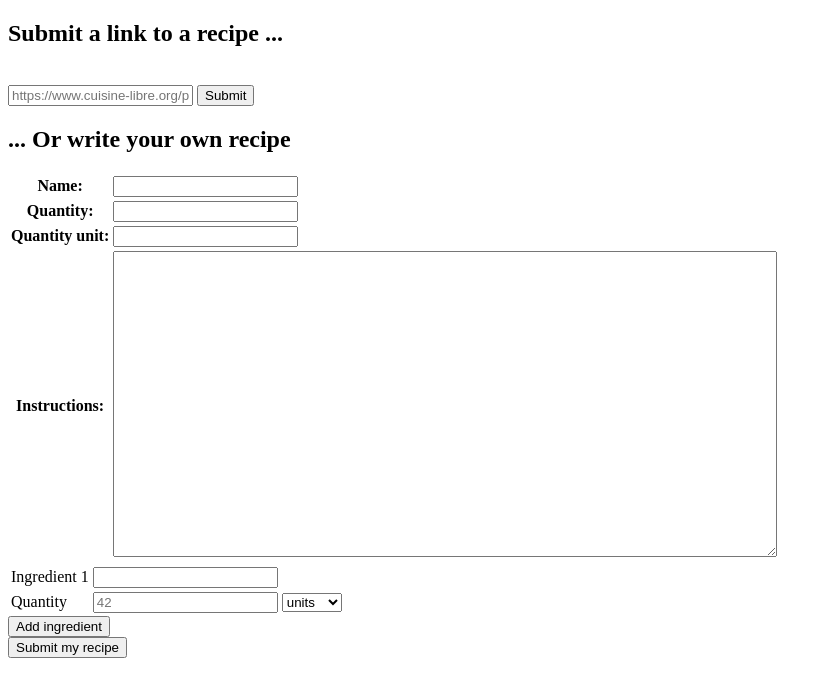
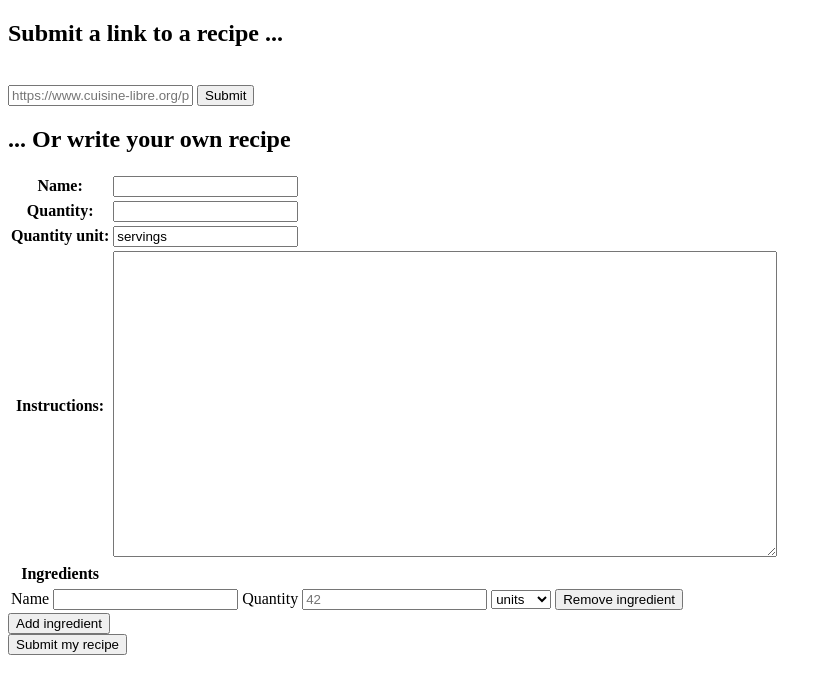
Before and after one commit to Hungry-Students/recipy, a Django app: page /recipes/write in a window 1280 px wide. Shown: the top 697 px of the page, without its empty margins (0-832 px from the left). Run offline with Django 3.2, Linux system fonts and the light colour scheme; the visitor is signed in with stand-in values (Sample User, id 1); data that the repository does not hold is empty.

Commit message:
Add possibility to remove ingredient in javascript. First implementation of backend for ingredients TODO : change models in order to allow empty quantity and quantity unit for ingredients (e.g. salt) and link ingredient backend to parser. Change representation of not included fields of Recipe model (cooking time as int, diet as manytomany relationship) and implement them in the form

```diff
--- a/recipes/static/recipes/ingredient_form_script.js
+++ b/recipes/static/recipes/ingredient_form_script.js
@@ -1,15 +1,19 @@
-var addIngredient = (function () {
-	var ingredient_counter = 1;
-	return function () {
-		ingredient_counter +=1;
-		var input =
-		`<tr>
-			<td>Ingredient ${ingredient_counter}</td>
+function removeIngredient(n) {
+	item = document.getElementById("ingredient"+n+"_input");
+	item.parentNode.removeChild(item);
+}
+
+function addIngredient() {
+	var ingredient_counter =0;
+	while (document.getElementById("ingredient"+ingredient_counter+"_input")){
+		ingredient_counter+=1;
+	}
+	var tr_node = document.createElement("TR");
+	tr_node.innerHTML =
+	`<td>Name</td>
 	<td>
-				  <input list="ingredients_list" id="ingredient${ingredient_counter}" name="ingredient${ingredient_counter}">
+		<input list="ingredients_list" id="ingredient${ingredient_counter}_name" name="ingredient${ingredient_counter}_name">
 	</td>
-		</tr>
-		<tr>
 	<td>Quantity</td>
 	<td>
 		<input type="number" id="ingredient${ingredient_counter}_quantity" name="ingredient${ingredient_counter}_quantity" placeholder="42">
@@ -18,7 +22,9 @@ var addIngredient = (function () {
 			<option value="grams">grams</option>
 		</select>
 	</td>
-		</tr>`;
-		document.getElementById("ingredient_input").innerHTML += input;
+	<td>
+		<button type="button" onclick=removeIngredient(${ingredient_counter}) >Remove ingredient</button><br>
+	</td>`;
+	tr_node.id = `ingredient${ingredient_counter}_input`;
+	document.getElementById("ingredient_input").appendChild(tr_node);
 }
-}) ()
--- a/recipes/templates/recipes/write.html
+++ b/recipes/templates/recipes/write.html
@@ -44,32 +44,23 @@
 		            {% csrf_token %}
 		            <table>
 		            	{{ form.as_table }}
-		            </table>
+
 			        	<datalist id= "ingredients_list">
 						    <option value=""> None </option>
 								{% for ingredient in ingredient_list %}
 								  <option value="{{ ingredient }}"> {{ ingredient }} </option>
 								{% endfor %}
 					  	</datalist>
+					  	<tbody>
+					  		<th> Ingredients </th>
 					    	<table id="ingredient_input">
+								<script> addIngredient() </script>
+						    </table>
 						    <tr>
-							<td>Ingredient 1</td>
-							<td>
-								  <input list="ingredients_list" id="ingredient1" name="ingredient1">
-							</td>
-						</tr>
+						    	<button type="button" onclick=addIngredient() >Add ingredient</button><br>
 						    <tr>
-							<td>Quantity</td>
-							<td>
-								  <input type="number" id="ingredient1_quantity" name="ingredient1_quantity" placeholder="42">
-								  <select name="ingredient1_quantity_unit" id="ingredient1_quantity_unit">
-										<option value="units">units</option>
-										<option value="grams">grams</option>
-								  </select>
-							</td>
-						</tr>
+						</tbody>
 				    </table>
-		            <button type="button" onclick=addIngredient() >Add ingredient</button><br>
 		            <input type="submit" value="Submit my recipe">
 		        </form>
 		    </div>
--- a/recipes/views.py
+++ b/recipes/views.py
@@ -9,6 +9,7 @@ from recipe_scrapers import scrape_me, WebsiteNotImplementedError
 from .models import Ingredient, Recipe, IngredientQuantity #, RecipeCategory, RestrictedDiet
 from .parser import IngredientParser, YieldsParser
 from .forms import RecipeForm
+import re
 
 def index(request):
     latest_recipes_list = Recipe.objects.order_by('-id')[:5]
@@ -29,7 +30,7 @@ def detail_recipe(request, recipe_id):
 ### SUBMITTING RECIPES ###
 
 def write(request, error_message_link=None, error_message_form=None, existing_recipe=None):
-	form = RecipeForm()
+	form = RecipeForm(initial = {'quantity_unit' : 'servings'})
 	ingredient_list = Ingredient.objects.order_by('name')
 	context = {
 		'error_message_link' : error_message_link,
@@ -52,23 +53,24 @@ def handle_form(request):
 		    return write(request, error_message_form = 'this recipe already exists', existing_recipe = temp[0])
 
 		#extracting ingredients and checking for ingredient duplicates
-		ingredient_quantities = {}
-		ingredient_quantity_units = {}
-		for i in range(1,6):
-		    ingredient_name = request.POST['ingredient'+str(i)]
-		    if ingredient_name == '':
-		        continue
-		    ingredient_name = ingredient_name.lower() #note : we enforce lower case here for ingredient name
-		    if ingredient_name in ingredient_quantities:
-		        return write(request, error_message_form = 'You have listed ingredient '+ingredient_name+' several times')
-		    ingredient_quantities[ingredient_name] = request.POST['ingredient'+str(i)+'_quantity']
-		    ingredient_quantity_units[ingredient_name] = request.POST['ingredient'+str(i)+'_quantity_unit'].lower()
-		    #note : we enforce lower case here for ingredient quantity unit. If upper case is needed in representation (e.g. cL), it will be transformed later on
+		ingredient_names = {}
+		for e in request.POST.keys():
+			print(e)
+			m = re.search('ingredient(?P<id>[0-9]+)_name', e)
+			if m is not None:
+				ingredient_id = m.group('id')
+				ingredient_name = request.POST[e]
+				if ingredient_name == '':
+				    continue
+				ingredient_name = ingredient_name.lower() #note : we enforce lower case here for ingredient name
+				if ingredient_name in ingredient_names.values():
+				    return write(request, error_message_form = 'You have listed ingredient '+ingredient_name+' several times')
+				ingredient_names[ingredient_id] = ingredient_name
 
 		r = form.save()
 
-		for ingredient_name in ingredient_quantities.keys():
-			add_ingredient(r, ingredient_name, ingredient_quantities[ingredient_name], ingredient_quantity_units[ingredient_name])
+		for ingredient_id, ingredient_name in ingredient_names.items():
+			add_ingredient(r, ingredient_name, request.POST.get('ingredient'+ingredient_id+'_quantity', None), request.POST.get('ingredient'+ingredient_id+'_quantity_unit', None))
 
 		return HttpResponseRedirect(reverse('recipes:index'))
 	return write(request, error_message_form = 'Something went wrong')
```
Lines whose indentation alone changed are shown as unchanged.
